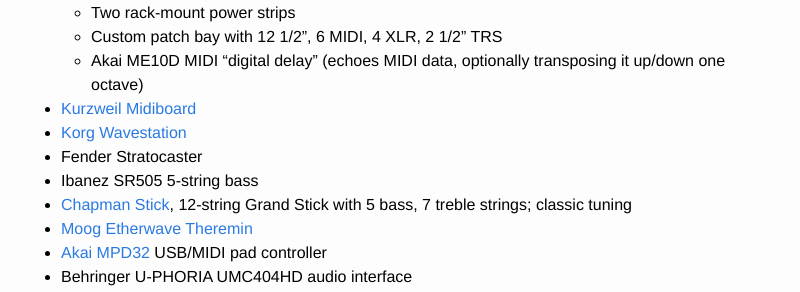
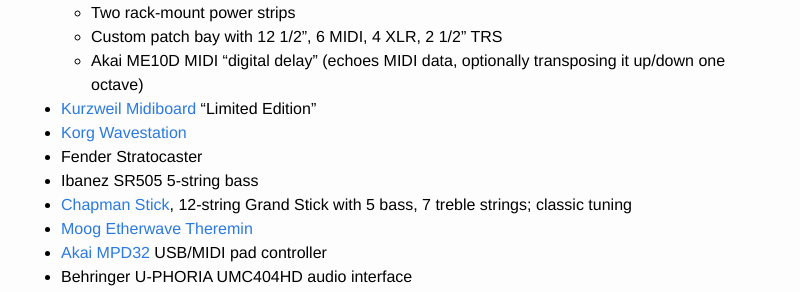
Before and after one commit to jimm/www-jimmenard-com-jekyll, a Jekyll site: the page built from music.md, in a window 1280 px wide and 1400 px high, scrolled down 1524 px. Shown: the part 160-452 px from the top of the window, without its empty margins (239-1039 px from the left). Built offline with Jekyll 4.4.1, drawn with Linux system fonts in a browser that asks for light colours.

Commit message:
equipment

```diff
--- a/music.md
+++ b/music.md
@@ -77,7 +77,8 @@ Here's a tech-head's view of the tools I use to create my music.
   - Custom patch bay with 12 1/2", 6 MIDI, 4 XLR, 2 1/2" TRS
   - Akai ME10D MIDI "digital delay" (echoes MIDI data, optionally
     transposing it up/down one octave)
-- [Kurzweil Midiboard](http://kurzweil.com/product/midiboard/)
+- [Kurzweil Midiboard](http://kurzweil.com/product/midiboard/) "Limited
+  Edition"
 - [Korg Wavestation](https://en.wikipedia.org/wiki/Korg_Wavestation)
 - Fender Stratocaster
 - Ibanez SR505 5-string bass
```
Also changed, not shown: other parts of music.md (+1 -0 lines).
